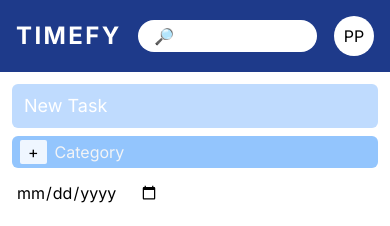
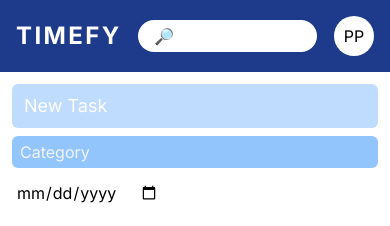
Before and after one commit to Edogawawa/Milestone, a Next.js app: page /list in a window 390 px wide. Shown: the top 226 px of the page. Built offline with nearby package versions, Linux system fonts and the light colour scheme.

Commit message:
Make category add button responsive

```diff
--- a/src/app/list/page.js
+++ b/src/app/list/page.js
@@ -187,11 +187,6 @@ export default function Home() {
           ></input>
 
           <div className="flex flex-row bg-blue-300 rounded-md py-1 px-2 gap-2 whitespace-nowrap">
-            <button
-              onClick={addCategory}
-              className="bg-blue-50 rounded-sm px-2"
-              tabIndex={-1}
-            >+</button>
             <input
               type="Text"
               className="grow bg-inherit placeholder:text-gray-100"
@@ -199,9 +194,17 @@ export default function Home() {
               onChange={(e) => setCategoryInput(e.target.value)}
               placeholder="Category"
               onKeyDown={(e) => {
-                if(e.code === "Enter") addCategory()
+                if (e.code === "Enter") addCategory()
               }}
             ></input>
+            {
+              categoryInput ?
+              <button
+                onClick={addCategory}
+                className="bg-blue-50 rounded-sm px-2"
+                tabIndex={-1}
+              >+</button> : null
+            }
             <div
               className="flex flex-row gap-2 overflow-x-auto text-sm"
             >{
```
Lines whose indentation alone changed are shown as unchanged.
